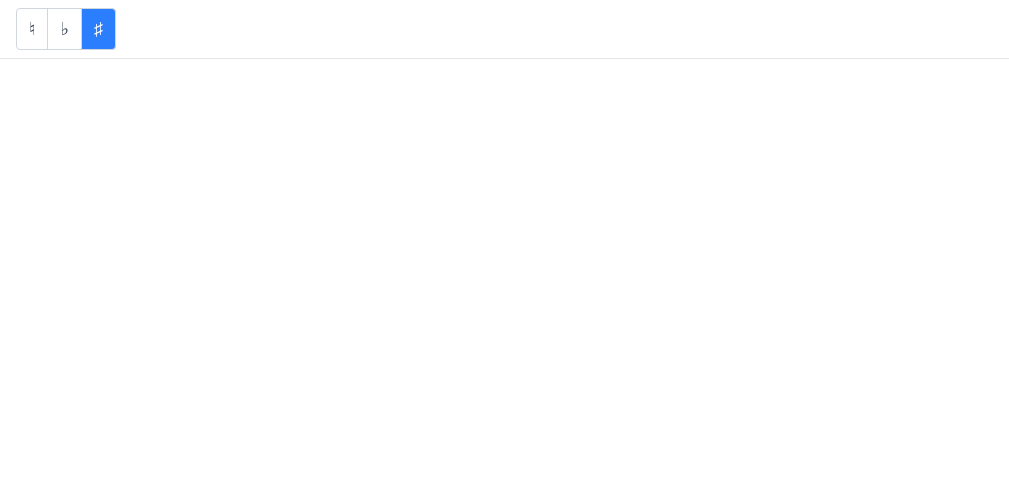
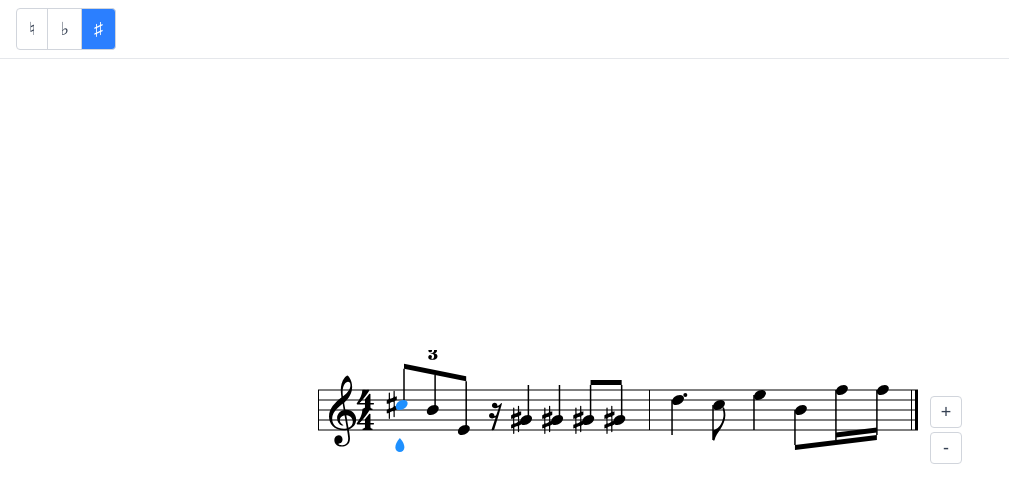
Before and after one commit to KarelVDW/mushee, a Next.js app in the folder apps/web/: page /sheet in a window 1280 px wide. Shown: the top 502 px of the page, without its empty margins (0-1009 px from the left). Built offline with nearby package versions, Linux system fonts and the light colour scheme.

Commit message:
feat: allow adding and removing measures

```diff
--- a/apps/web/src/app/sheet/page.tsx
+++ b/apps/web/src/app/sheet/page.tsx
@@ -137,6 +137,36 @@ export default function Sheet() {
     [scoreData, cursorIndex, handleNoteChange],
   );
 
+  const handleAddMeasure = useCallback(() => {
+    setScoreData((prev) => {
+      const next = structuredClone(prev);
+      const lastIdx = next.measures.length - 1;
+      const lastBarline = next.measures[lastIdx].endBarline;
+      // Remove end barline from current last measure
+      delete next.measures[lastIdx].endBarline;
+      // Add new measure with a whole rest
+      next.measures.push({
+        voices: [{ notes: [{ keys: ['C/5/r'], duration: 'w' }] }],
+        endBarline: lastBarline,
+      });
+      return next;
+    });
+  }, []);
+
+  const handleRemoveMeasure = useCallback(() => {
+    setScoreData((prev) => {
+      if (prev.measures.length <= 1) return prev;
+      const next = structuredClone(prev);
+      const removed = next.measures.pop();
+      // Transfer end barline to new last measure
+      const newLastIdx = next.measures.length - 1;
+      if (removed) next.measures[newLastIdx].endBarline = removed.endBarline;
+      return next;
+    });
+    // Clamp cursor if it's now out of bounds
+    setCursorIndex((i) => Math.min(i, countNoteEvents(scoreData) - 2));
+  }, [scoreData]);
+
   useEffect(() => {
     const el = containerRef.current;
     if (!el) return;
@@ -156,6 +186,28 @@ export default function Sheet() {
         disabled={selectedNoteInfo.isRest}
         onAccidentalChange={handleAccidentalChange}
       />
+      <div className="flex flex-1 items-center justify-center gap-3">
+        <Score input={scoreData} width={600} height={160} selectedNoteIndex={cursorIndex} onNoteChange={handleNoteChange} />
+        <div className="flex flex-col gap-1">
+          <button
+            type="button"
+            onClick={handleAddMeasure}
+            className="w-8 h-8 rounded border border-gray-300 bg-white text-gray-700 text-lg font-medium hover:bg-gray-100 cursor-pointer"
+          >
+            +
+          </button>
+          <button
+            type="button"
+            onClick={handleRemoveMeasure}
+            disabled={scoreData.measures.length <= 1}
+            className={`w-8 h-8 rounded border border-gray-300 bg-white text-gray-700 text-lg font-medium ${
+              scoreData.measures.length <= 1 ? 'opacity-40 cursor-not-allowed' : 'hover:bg-gray-100 cursor-pointer'
+            }`}
+          >
+            -
+          </button>
+        </div>
+      </div>
     </div>
   );
 }
```
